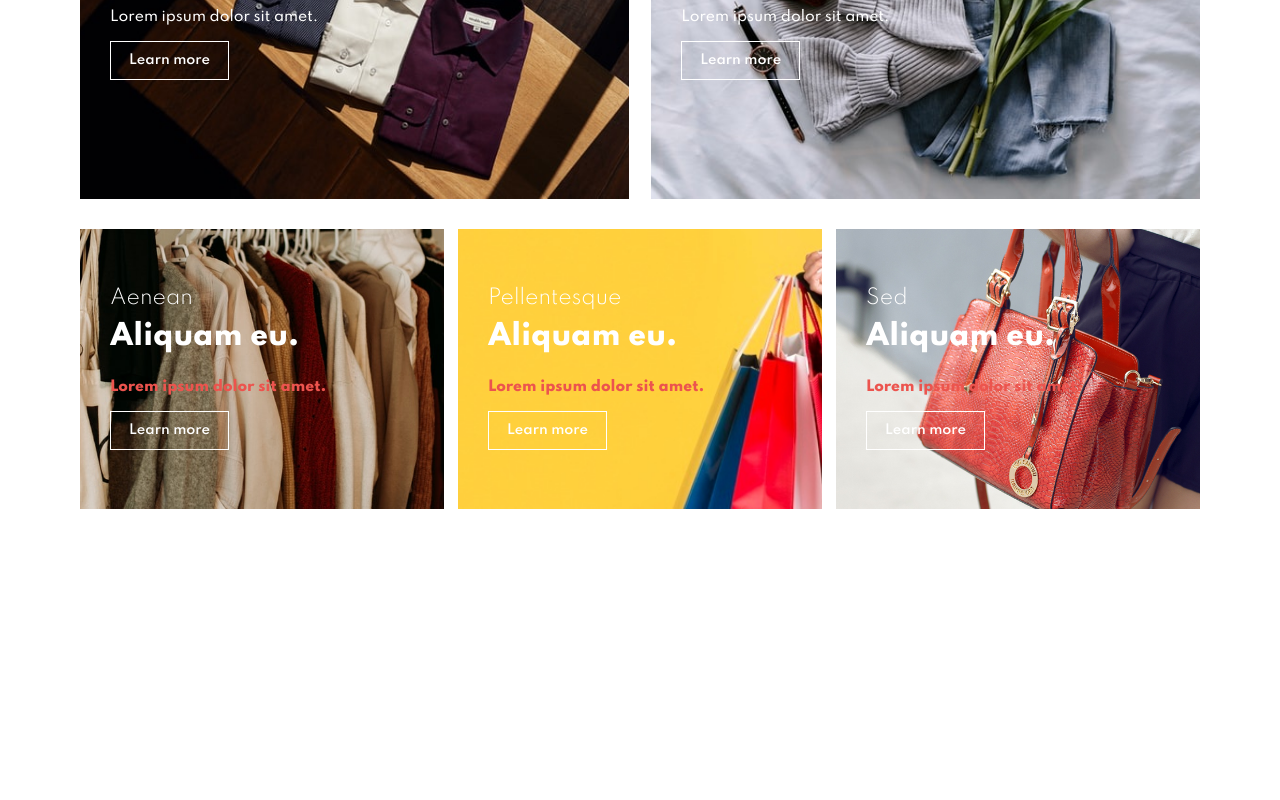
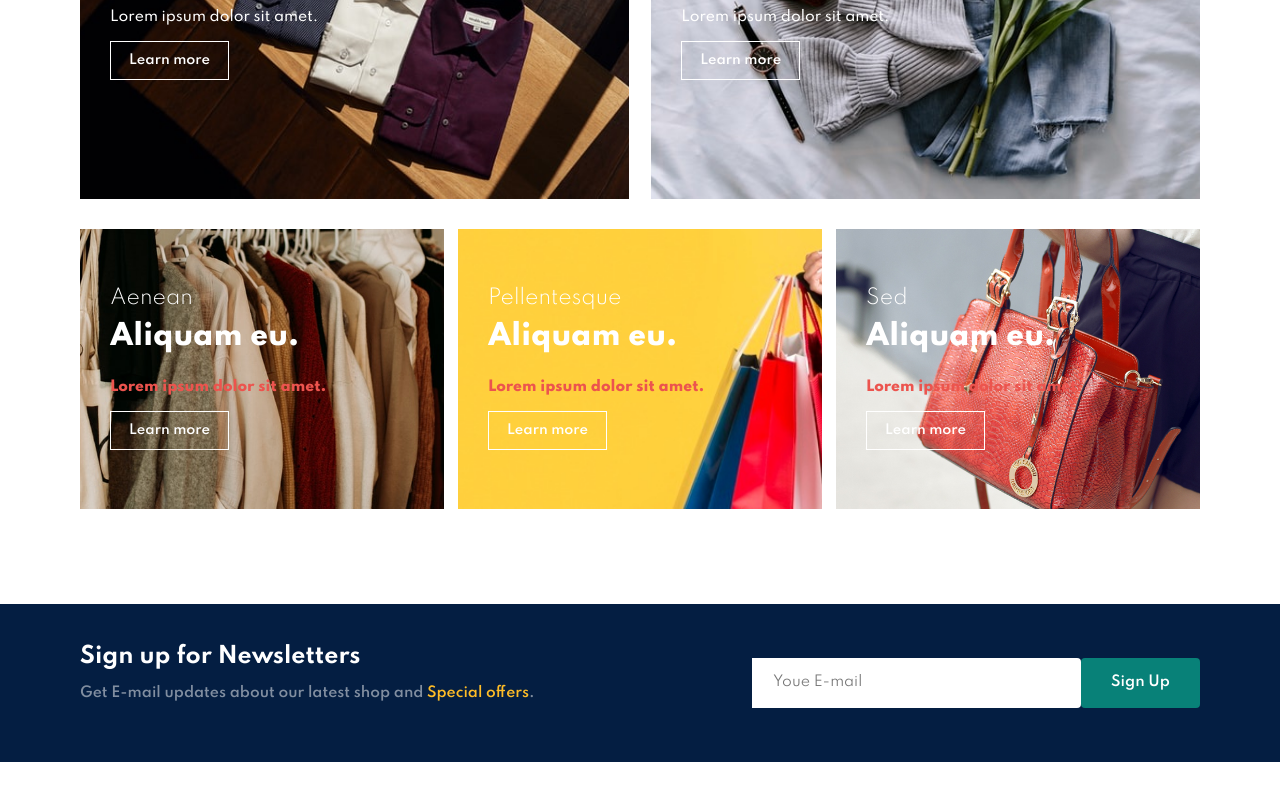
Before and after one commit to muhammadmb/lookz, a React (Create React App) app: page / in a window 1280 px wide. Shown: the part 3698-4498 px from the top of the page. Before the commit the page ends 4262 px from the top, so only its background shows below. Built offline with nearby package versions, Linux system fonts and the light colour scheme.

Commit message:
design newsletter banner

```diff
--- /dev/null
+++ b/src/Components/NewsLetterBanner/NewsLetter.js
@@ -0,0 +1,20 @@
+import React from 'react';
+import './NewsLetterStyle.css';
+// import { background } from '../../images/'
+
+const NewsLetter = () => {
+    return (
+        <section className='newsletter section-p1 section-m1'>
+            <div className="newstext">
+                <h4>Sign up for Newsletters</h4>
+                <p>Get E-mail updates about our latest shop and <span>Special offers</span>.</p>
+            </div>
+            <div className="form">
+                <input type="text" placeholder='Youe E-mail' />
+                <button className='normal'>Sign Up</button>
+            </div>
+        </section>
+    )
+}
+
+export default NewsLetter;
--- /dev/null
+++ b/src/Components/NewsLetterBanner/NewsLetterStyle.css
@@ -0,0 +1,48 @@
+.newsletter {
+    display: flex;
+    justify-content: space-between;
+    flex-wrap: wrap;
+    align-items: center;
+    background-repeat: no-repeat;
+    background-position: 20% 30%;
+    background-color: #041e42;
+}
+
+.newsletter h4 {
+    font-size: 22px;
+    font-weight: 700;
+    color: #FFF;
+}
+
+.newsletter p {
+    font-size: 14px;
+    font-weight: 600;
+    color: #818ea0;
+}
+
+.newsletter span {
+    color: #FFBD27;
+}
+
+.newsletter .form {
+    display: flex;
+    width: 40%;
+}
+
+.newsletter input {
+    height: 3.125rem;
+    padding: 0 1.25rem;
+    font-size: 14px;
+    width: 100%;
+    border: 1px solid transparent;
+    border-radius: 4px;
+    outline: none;
+    border-top-left-radius: 0;
+    border-bottom-left-radius: 0;
+}
+
+.newsletter button {
+    background-color: #088178;
+    color: #FFF;
+    white-space: nowrap;
+}
--- a/src/Components/Pages/Home/Home.js
+++ b/src/Components/Pages/Home/Home.js
@@ -7,6 +7,7 @@ import Products from '../../Products/Products';
 import Banner from '../../Banner/Banner';
 import SmBanner from '../../Sm-banner/SmBanner';
 import { productImgs, arrivalImgs } from '../../../Data/Data'
+import NewsLetter from '../../NewsLetterBanner/NewsLetter';
 
 const Home = () => {
 
@@ -26,6 +27,8 @@ const Home = () => {
             <Products description='summer collection new modern design' banner='New Arrivals' imgs={arrivalImgs} />
 
             <SmBanner />
+
+            <NewsLetter />
         </>
     )
 }
```
